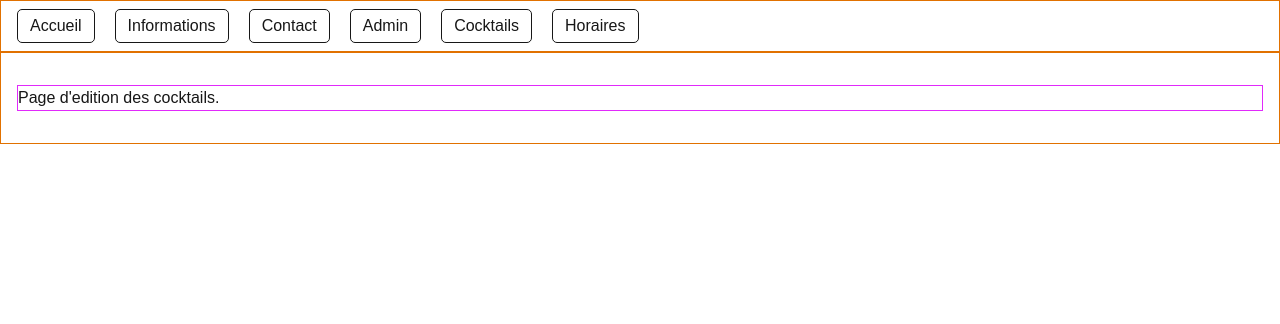
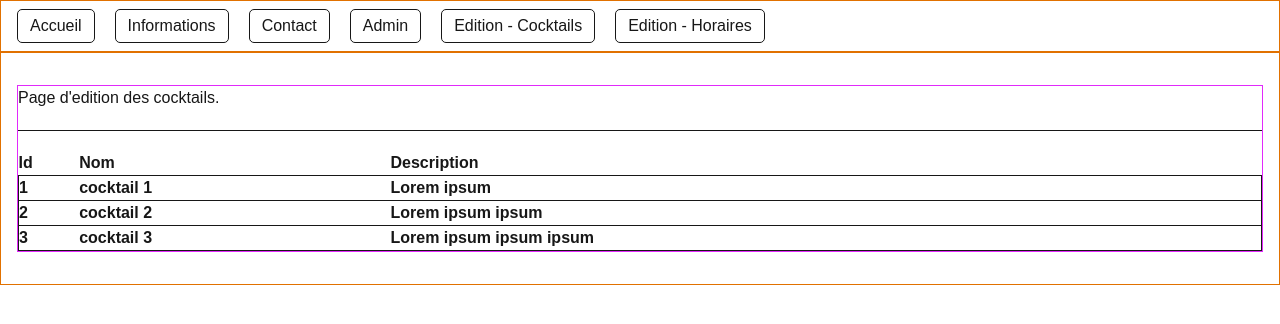
Before and after one commit to Aurelie-Runser/nextjs-project, a Next.js app: page /admin/cocktails-edit in a window 1280 px wide. Shown: the top 324 px of the page. Built offline with nearby package versions, Linux system fonts and the light colour scheme; no server answers; sample sign-in values are in the browser's storage.

Commit message:
passage par "api" pour afficher les data

```diff
--- a/app/admin/cocktails-edit/page.tsx
+++ b/app/admin/cocktails-edit/page.tsx
@@ -1,7 +1,42 @@
+"use client";
+
+import { useEffect, useState } from "react";
+import { cocktailsType, cocktailType } from "@/domain/models/cocktail";
+import { getCocktails } from "@/domain/services/cocktail";
+
 export default function CocktailsEdit() {
+
+  const [cocktails, setCocktails] = useState<cocktailsType>([]);
+
+  useEffect(() => {
+    getCocktails().then(setCocktails);
+  }, []);
+
+
   return (
     <>
       <h1>Page d&apos;edition des cocktails.</h1>
+
+      <hr/>
+
+      <table className="w-full text-left">
+        <thead>
+          <tr className="">
+            <th scope="col">Id</th>
+            <th scope="col">Nom</th>
+            <th scope="col">Description</th>
+          </tr>
+        </thead>
+        <tbody>
+          {cocktails.map((cocktail: cocktailType) => (
+            <tr key={cocktail.id} className="border p-2">
+              <th scope="row">{cocktail.id}</th>
+              <th>{cocktail.name}</th>
+              <th>{cocktail.description}</th>
+            </tr>
+          ))}
+        </tbody>
+      </table>
     </>
   );
 }
--- /dev/null
+++ b/app/api/cocktails/[id]/route.ts
@@ -0,0 +1,62 @@
+import { cocktailsType, cocktailType } from "@/domain/models/cocktail";
+import { readFileSync, writeFileSync } from "fs";
+import path from "path";
+
+const filePath = path.join(process.cwd(), "data/cocktails.json");
+
+export async function GET(
+  req: Request,
+  { params }: { params: Promise<{ id: string }> }
+) {
+  const { id } = await params;
+
+  const cocktailId = Number(id);
+
+  const data: cocktailsType = JSON.parse(
+    readFileSync(filePath, "utf-8")
+  );
+
+  const cocktail = data.find(
+    (c: cocktailType) => c.id === cocktailId
+  );
+
+  if (!cocktail) {
+    return Response.json(
+      { message: "Cocktail introuvable" },
+      { status: 404 }
+    );
+  }
+
+  return Response.json(cocktail);
+}
+
+export async function PUT(req: Request,
+  { params }: { params: Promise<{ id: string }> }
+) {
+  const { id } = await params;
+  const updatedCocktail = await req.json();
+
+  const data = JSON.parse(readFileSync(filePath, "utf-8"));
+
+  const updated = data.map((c: cocktailType) =>
+    c.id === Number(id) ? { ...c, ...updatedCocktail } : c
+  );
+
+  writeFileSync(filePath, JSON.stringify(updated, null, 2));
+
+  return Response.json(updated);
+}
+
+export async function DELETE(req: Request,
+  { params }: { params: Promise<{ id: string }> }
+) {
+  const { id } = await params;
+
+  const data = JSON.parse(readFileSync(filePath, "utf-8"));
+
+  const filtered = data.filter((c: cocktailType) => c.id !== Number(id));
+
+  writeFileSync(filePath, JSON.stringify(filtered, null, 2));
+
+  return Response.json(filtered);
+}
--- /dev/null
+++ b/app/api/cocktails/route.ts
@@ -0,0 +1,25 @@
+import { cocktailType } from "@/domain/models/cocktail";
+import { readFileSync, writeFileSync } from "fs";
+import path from "path";
+
+const filePath = path.join(process.cwd(), "data/cocktails.json");
+
+export async function GET() {
+  const data = readFileSync(filePath, "utf-8");
+  return Response.json(JSON.parse(data));
+}
+
+export async function POST(req: Request) {
+  const newCocktail: cocktailType = await req.json();
+
+  const data = JSON.parse(readFileSync(filePath, "utf-8"));
+
+  const updated = [
+    ...data,
+    { ...newCocktail, id: Date.now() }
+  ];
+
+  writeFileSync(filePath, JSON.stringify(updated, null, 2));
+
+  return Response.json(updated);
+}
--- a/components/my-header.tsx
+++ b/components/my-header.tsx
@@ -13,8 +13,8 @@ export default async function MyHeader() {
 
         {session ? (<>
           <Link href="/admin">Admin</Link>
-          <Link href="/admin/cocktails-edit">Cocktails</Link>
-          <Link href="/admin/timetables-edit">Horaires</Link>
+          <Link href="/admin/cocktails-edit">Edition - Cocktails</Link>
+          <Link href="/admin/timetables-edit">Edition - Horaires</Link>
         </>) : (<>
           <Link href="/login">Login</Link>
         </>)}
--- a/domain/apiClient.ts
+++ b/domain/apiClient.ts
@@ -1,10 +1,8 @@
-export async function apiClient<T>(route: string): Promise<T> {
-  const response = await fetch(
-    `${process.env.NEXT_PUBLIC_API_URL}/${route}`
-  );
+export async function apiClient<T>(route: string, options?: RequestInit): Promise<T> {
+  const response = await fetch(`http://localhost:3000/api/${route}`, options);
 
   if (!response.ok) {
-    throw new Error(`API error : ${response.status}`);
+    throw new Error(`API error: ${response.status}`);
   }
 
   return response.json();
--- a/domain/services/cocktail.ts
+++ b/domain/services/cocktail.ts
@@ -2,13 +2,9 @@ import { cocktailType, cocktailsType } from "@/domain/models/cocktail";
 import { apiClient } from "@/domain/apiClient";
 
 export async function getCocktails(): Promise<cocktailsType> {
-  return apiClient<cocktailsType>("cocktails.json");
+  return apiClient<cocktailsType>("cocktails");
 }
 
-export async function getCocktailById(cocktailId: number): Promise<cocktailType | undefined> {
-  const cocktails = await getCocktails();
-
-  return cocktails.find(
-    (cocktail) => cocktail.id === cocktailId
-  );
+export async function getCocktailById(cocktailId: number): Promise<cocktailType> {
+  return apiClient<cocktailType>(`cocktails/${cocktailId}`);
 }
```
Also changed, not shown: data/cocktails.json (renamed from public/data/cocktails.json), 1 other file (tests, documents, lock files or other folders).
